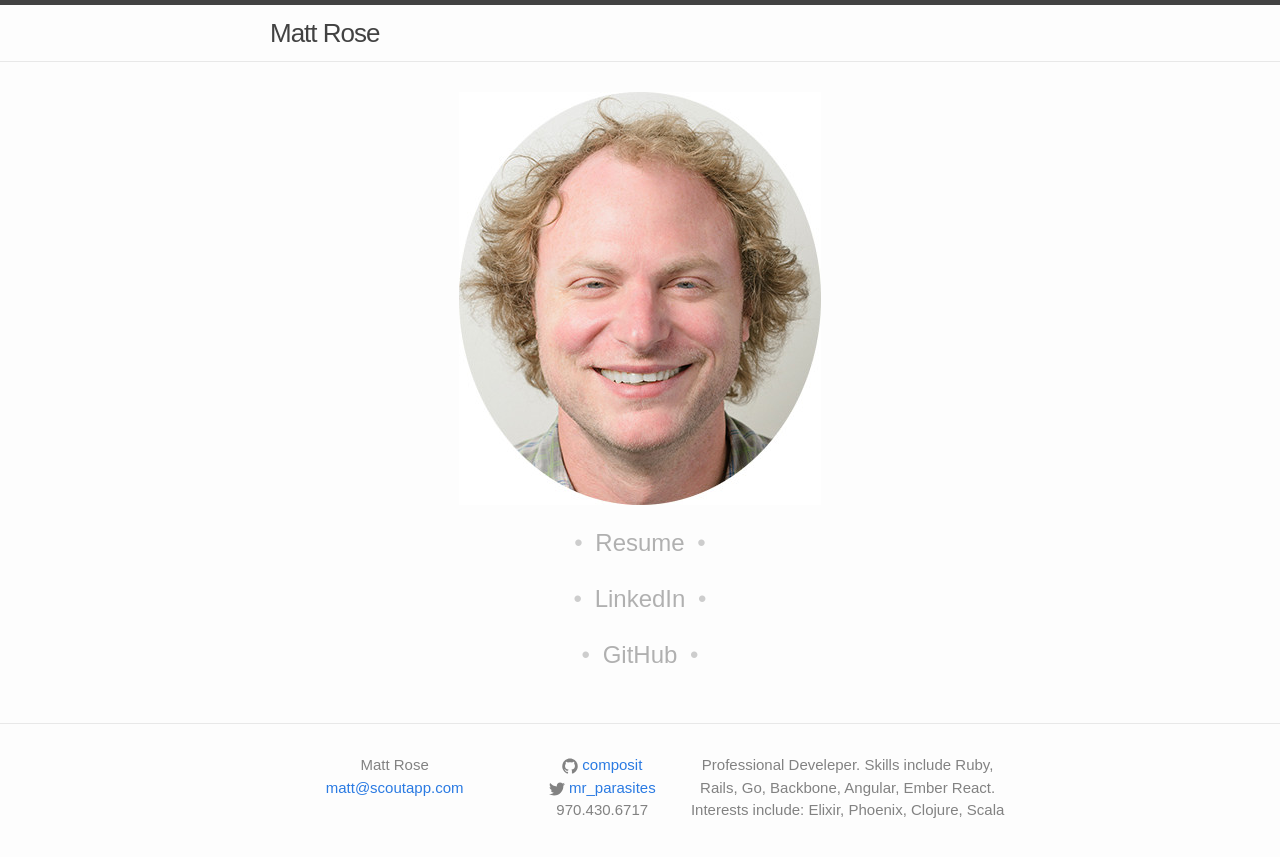
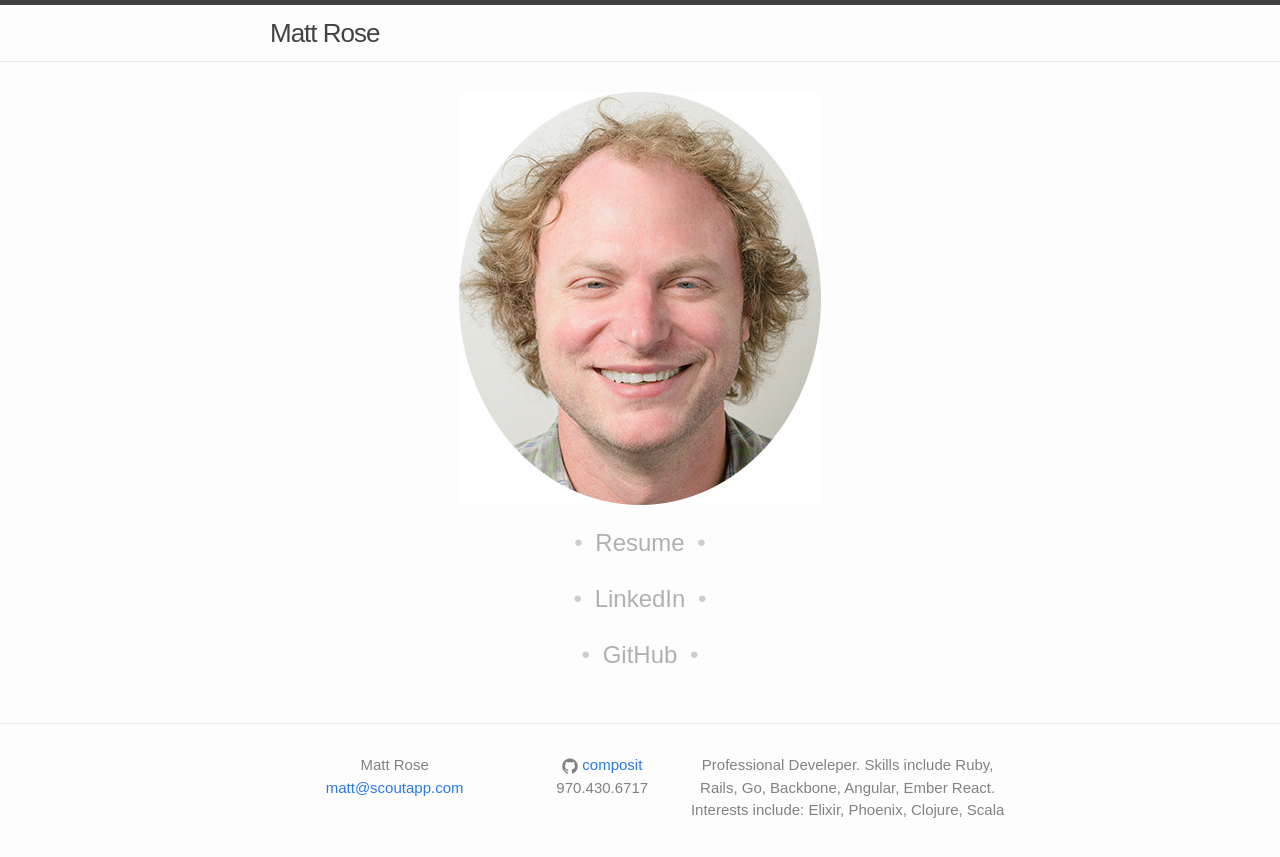
Before and after one commit to composit/composit.github.io, a Jekyll site: the page built from index.html, in a window 1280 px wide. Shown: the top 857 px of the page. Built offline with Jekyll 4.4.1, drawn with Linux system fonts in a browser that asks for light colours.

Commit message:
remove twitter username

```diff
--- a/_config.yml
+++ b/_config.yml
@@ -5,7 +5,6 @@ description: > # this means to ignore newlines until "baseurl:"
   Professional Develeper. Skills include Ruby, Rails, Go, Backbone, Angular, Ember React. Interests include: Elixir, Phoenix, Clojure, Scala
 baseurl: "" # the subpath of your site, e.g. /blog/
 url: "http://composition9.com" # the base hostname & protocol for your site
-twitter_username: mr_parasites
 github_username:  composit
 phone_number: 970.430.6717
 
```
